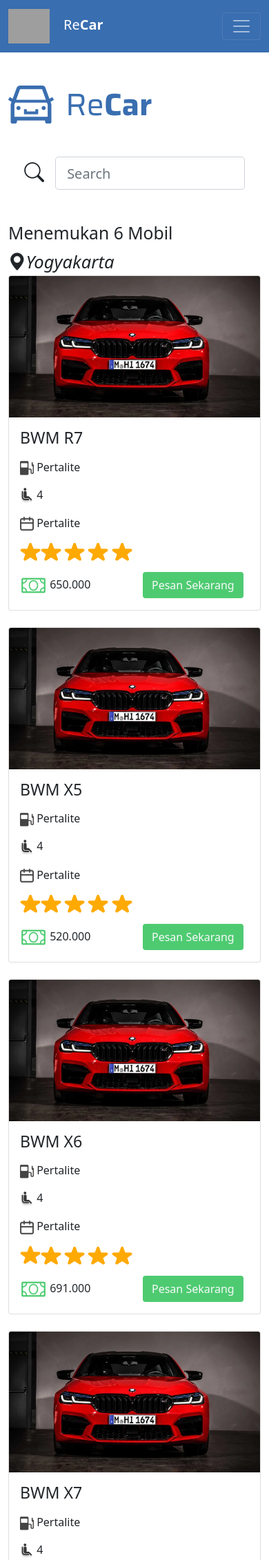
After one commit to sasa-coooo/K4_ReCar, a PHP site: page /sewamobil.html in a window 390 px wide. The commit adds this page. Shown: the top 2261 px of the page at 69% size. Run offline with PHP 8.4, Linux system fonts and the light colour scheme; grey boxes are pictures that could not be loaded.

Commit message:
sewa mobile grid

```diff
--- /dev/null
+++ b/sewamobil.html
@@ -0,0 +1,245 @@
+<!DOCTYPE html>
+<html>
+  <head>
+    <title>Sewa Mobil</title>
+    <!-- required meta tag -->
+    <meta charset="utf-8" />
+    <meta name="viewport" content="width=device-width, initial-scale=1" />
+
+    <!-- bootstrap CSS -->
+    <link href="https://cdn.jsdelivr.net/npm/bootstrap@5.1.1/dist/css/bootstrap.min.css" rel="stylesheet" integrity="sha384-F3w7mX95PdgyTmZZMECAngseQB83DfGTowi0iMjiWaeVhAn4FJkqJByhZMI3AhiU" crossorigin="anonymous" />
+    <link rel="stylesheet" href="https://cdn.jsdelivr.net/npm/bootstrap-icons@1.5.0/font/bootstrap-icons.css" />
+    <link rel="stylesheet" href="#" />
+    <!-- bootstrap JS -->
+    <script src="https://cdn.jsdelivr.net/npm/bootstrap@5.1.1/dist/js/bootstrap.bundle.min.js" integrity="sha384-/bQdsTh/da6pkI1MST/rWKFNjaCP5gBSY4sEBT38Q/9RBh9AH40zEOg7Hlq2THRZ" crossorigin="anonymous"></script>
+
+    <!-- AOS Data -->
+    <link href="https://unpkg.com/aos@2.3.1/dist/aos.css" rel="stylesheet" />
+    <script src="https://unpkg.com/aos@2.3.1/dist/aos.js"></script>
+    <!-- End -->
+
+    <!-- Typed.JS -->
+    <script src="https://cdn.jsdelivr.net/npm/typed.js@2.0.12"></script>
+    <!-- Font Style -->
+    <link rel="preconnect" href="https://fonts.googleapis.com" />
+    <link rel="preconnect" href="https://fonts.gstatic.com" crossorigin />
+    <link href="https://fonts.googleapis.com/css2?family=Saira&display=swap" rel="stylesheet" />
+  </head>
+  <body>
+    <!-- Awal Navbar -->
+    <nav class="navbar navbar-expand-lg navbar-dark" style="background-color: #396eb0">
+      <div class="container">
+        <a class="navbar-brand" href="index.html"> <img src="src/photo/RecarIcon22.png" alt="wN" width="60" height="50" style="margin-right: 20px" />Re<b>Car</b></a>
+        <button class="navbar-toggler" type="button" data-bs-toggle="collapse" data-bs-target="#navbarNavAltMarkup" aria-controls="navbarNavAltMarkup" aria-expanded="false" aria-label="Toggle navigation">
+          <span class="navbar-toggler-icon"></span>
+        </button>
+        <div class="collapse navbar-collapse" id="navbarNavAltMarkup">
+          <div class="navbar-nav ms-auto">
+            <a class="nav-link" href="rental.php">Sewa Mobil</a>
+            <a class="nav-link" href="contactus.html">Hubungi Kami</a>
+            <a class="nav-link" href="Login.php" style="color: white"><b>Masuk</b></a>
+          </div>
+        </div>
+      </div>
+    </nav>
+    <!-- Akhir Navbar -->
+    <!-- search Bar -->
+    <section class="searchBar">
+      <div class="container mt-5">
+        <img src="/src/photo/recaricon2.png" />
+        <form class="form-inline d-flex justify-content-center md-form form-sm mt-5">
+          <i class="bi bi-search me-3" style="font-size: 1.8rem"></i>
+          <input class="form-control form-control-lg ml-3 w-75 h-100" type="text" placeholder="Search" aria-label="Search" />
+        </form>
+      </div>
+    </section>
+    <!-- akhir search bar -->
+    <section class="Info">
+      <div class="container mt-5">
+        <h2>Menemukan 6 Mobil</h2>
+      </div>
+    </section>
+    <!-- location desc -->
+    <section class="location">
+      <div class="container">
+        <i class="bi bi-geo-alt-fill mt-5 me-3" style="font-size: 1.6rem">Yogyakarta</i>
+      </div>
+    </section>
+    <!-- location desc -->
+    <!-- card Mobil -->
+    <section class="cardMobil">
+      <div class="container">
+        <div class="row row-cols-1 row-cols-md-3 g-4">
+          <div class="col">
+            <div class="card h-100">
+              <img src="/src/photo/car-img/bmw.webp" class="card-img-top h-50" alt="Hollywood Sign on The Hill" />
+              <div class="card-body">
+                <h5 class="card-title mb-3 fs-3">BWM R7</h5>
+                <p class="card-text"><img src="/src/photo/bensin.png" width="20rem" /> Pertalite</p>
+                <p class="card-text"><img src="/src/photo/seat.png" width="20rem" /> 4</p>
+                <p class="card-text"><img src="/src/photo/calender.png" width="20rem" /> Pertalite</p>
+                <div class="star mb-3">
+                  <img src="/src/photo/Star 5.png" class="float-start" />
+                  <img src="/src/photo/Star 5.png" />
+                  <img src="/src/photo/Star 5.png" />
+                  <img src="/src/photo/Star 5.png" />
+                  <img src="/src/photo/Star 5.png" />
+                </div>
+
+                <div class="row">
+                  <div class="col"><img src="/src/photo/dollar.png" /> 650.000</div>
+                  <div class="col"><div class="btn text-light" style="background-color: #4ecb71">Pesan Sekarang</div></div>
+                </div>
+              </div>
+            </div>
+          </div>
+          <div class="col">
+            <div class="card h-100">
+              <img src="/src/photo/car-img/bmw.webp" class="card-img-top h-50" alt="Hollywood Sign on The Hill" />
+              <div class="card-body">
+                <h5 class="card-title mb-3 fs-3">BWM X5</h5>
+                <p class="card-text"><img src="/src/photo/bensin.png" width="20rem" /> Pertalite</p>
+                <p class="card-text"><img src="/src/photo/seat.png" width="20rem" /> 4</p>
+                <p class="card-text"><img src="/src/photo/calender.png" width="20rem" /> Pertalite</p>
+                <div class="star mb-3">
+                  <img src="/src/photo/Star 5.png" class="float-start" />
+                  <img src="/src/photo/Star 5.png" />
+                  <img src="/src/photo/Star 5.png" />
+                  <img src="/src/photo/Star 5.png" />
+                  <img src="/src/photo/Star 5.png" />
+                </div>
+
+                <div class="row">
+                  <div class="col"><img src="/src/photo/dollar.png" /> 520.000</div>
+                  <div class="col"><div class="btn text-light" style="background-color: #4ecb71">Pesan Sekarang</div></div>
+                </div>
+              </div>
+            </div>
+          </div>
+          <div class="col">
+            <div class="card h-100">
+              <img src="/src/photo/car-img/bmw.webp" class="card-img-top h-50" alt="Hollywood Sign on The Hill" />
+              <div class="card-body">
+                <h5 class="card-title mb-3 fs-3">BWM X6</h5>
+                <p class="card-text"><img src="/src/photo/bensin.png" width="20rem" /> Pertalite</p>
+                <p class="card-text"><img src="/src/photo/seat.png" width="20rem" /> 4</p>
+                <p class="card-text"><img src="/src/photo/calender.png" width="20rem" /> Pertalite</p>
+                <div class="star mb-3">
+                  <img src="/src/photo/Star 5.png" class="float-start" />
+                  <img src="/src/photo/Star 5.png" />
+                  <img src="/src/photo/Star 5.png" />
+                  <img src="/src/photo/Star 5.png" />
+                  <img src="/src/photo/Star 5.png" />
+                </div>
+
+                <div class="row">
+                  <div class="col"><img src="/src/photo/dollar.png" /> 691.000</div>
+                  <div class="col"><div class="btn text-light" style="background-color: #4ecb71">Pesan Sekarang</div></div>
+                </div>
+              </div>
+            </div>
+          </div>
+          <div class="col">
+            <div class="card h-100">
+              <img src="/src/photo/car-img/bmw.webp" class="card-img-top h-50" alt="Hollywood Sign on The Hill" />
+              <div class="card-body">
+                <h5 class="card-title mb-3 fs-3">BWM X7</h5>
+                <p class="card-text"><img src="/src/photo/bensin.png" width="20rem" /> Pertalite</p>
+                <p class="card-text"><img src="/src/photo/seat.png" width="20rem" /> 4</p>
+                <p class="card-text"><img src="/src/photo/calender.png" width="20rem" /> Pertalite</p>
+                <div class="star mb-3">
+                  <img src="/src/photo/Star 5.png" class="float-start" />
+                  <img src="/src/photo/Star 5.png" />
+                  <img src="/src/photo/Star 5.png" />
+                  <img src="/src/photo/Star 5.png" />
+                  <img src="/src/photo/Star 5.png" />
+                </div>
+
+                <div class="row">
+                  <div class="col"><img src="/src/photo/dollar.png" /> 662.000</div>
+                  <div class="col"><div class="btn text-light" style="background-color: #4ecb71">Pesan Sekarang</div></div>
+                </div>
+              </div>
+            </div>
+          </div>
+          <div class="col">
+            <div class="card h-100">
+              <img src="/src/photo/car-img/avanza.png" class="card-img-top h-50" alt="Hollywood Sign on The Hill" />
+              <div class="card-body">
+                <h5 class="card-title mb-3 fs-3">Avanza Yahuut</h5>
+                <p class="card-text"><img src="/src/photo/bensin.png" width="20rem" /> Pertalite</p>
+                <p class="card-text"><img src="/src/photo/seat.png" width="20rem" /> 4</p>
+                <p class="card-text"><img src="/src/photo/calender.png" width="20rem" /> Pertalite</p>
+                <div class="star mb-3">
+                  <img src="/src/photo/Star 5.png" class="float-start" />
+                  <img src="/src/photo/Star 5.png" />
+                  <img src="/src/photo/Star 5.png" />
+                  <img src="/src/photo/Star 5.png" />
+                  <img src="/src/photo/Star 5.png" />
+                </div>
+
+                <div class="row">
+                  <div class="col"><img src="/src/photo/dollar.png" /> 431.000</div>
+                  <div class="col"><div class="btn text-light" style="background-color: #4ecb71">Pesan Sekarang</div></div>
+                </div>
+              </div>
+            </div>
+          </div>
+          <div class="col">
+            <div class="card h-100">
+              <img src="/src/photo/car-img/avanza.png" class="card-img-top h-50" alt="Hollywood Sign on The Hill" />
+              <div class="card-body">
+                <h5 class="card-title mb-3 fs-3">Avanza Carry</h5>
+                <p class="card-text"><img src="/src/photo/bensin.png" width="20rem" /> Pertalite</p>
+                <p class="card-text"><img src="/src/photo/seat.png" width="20rem" /> 4</p>
+                <p class="card-text"><img src="/src/photo/calender.png" width="20rem" /> Pertalite</p>
+                <div class="star mb-3">
+                  <img src="/src/photo/Star 5.png" class="float-start" />
+                  <img src="/src/photo/Star 5.png" />
+                  <img src="/src/photo/Star 5.png" />
+                  <img src="/src/photo/Star 5.png" />
+                  <img src="/src/photo/Star 5.png" />
+                </div>
+
+                <div class="row">
+                  <div class="col"><img src="/src/photo/dollar.png" /> 341.000</div>
+                  <div class="col"><div class="btn text-light" style="background-color: #4ecb71">Pesan Sekarang</div></div>
+                </div>
+              </div>
+            </div>
+          </div>
+        </div>
+      </div>
+    </section>
+    <!-- end card mobil -->
+    <!-- Awal footer -->
+    <section class="footer">
+        <footer class="text-white mt-5" style="background-color: #222222;">
+          <!-- Grid container -->
+          <div class="container p-4 mt-5">
+            <!--Grid row-->
+            <div class="row">
+              <!--Grid column-->
+              <div class="col-lg-6 col-md-12 mb-4 mb-md-0">
+                <img src="/src/photo/recaricon.png" alt="" class="mb-3" />
+                <h3> Pengaduan Layanan :</h3>
+                <p>CS.Recar@gmail.com</p>
+                <p>82329123819</p>
+              </div>
+
+              <!--Grid column-->
+            <!--Grid row-->
+          </div>
+          <!-- Grid container -->
+
+          <!-- Copyright -->
+          <div class="text-center p-3" style="background-color: #111">
+            © 2021 Copyright:
+            <a class="text-white" href="https://mdbootstrap.com/">K4 MDPL Praktik</a>
+          </div>
+          <!-- Copyright -->
+        </footer>
+        <!-- Footer -->
+      </section>
+  </body>
+</html>
```
Also changed, not shown: detail.html (added, +10 -0 lines), index.html (+5 -6 lines), rental.php (+116 -69 lines), src/photo/Star 5.png (added), src/photo/bensin.png (added), src/photo/calender.png (added), src/photo/dollar.png (added), src/photo/seat.png (added).
